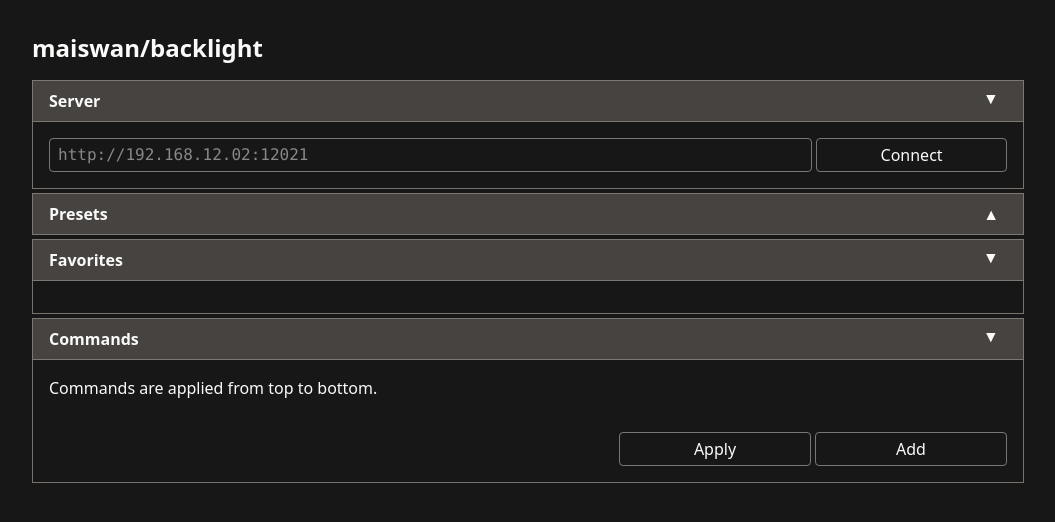
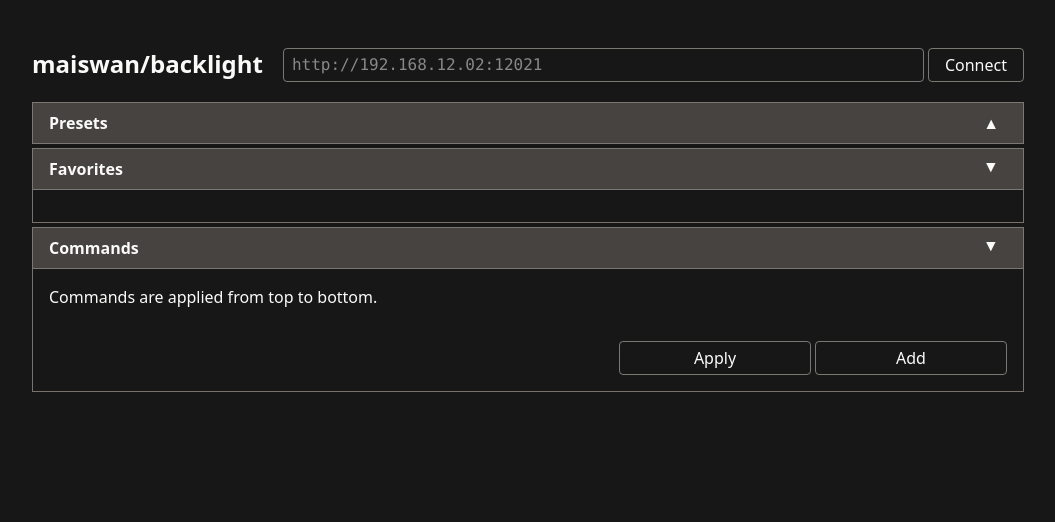
Before and after one commit to maiswan/backlight-dashboard, a React (Vite) app: page / in a window 1280 px wide. Shown: the top 522 px of the page, without its empty margins (112-1167 px from the left). Built offline with nearby package versions, Linux system fonts and the light colour scheme.

Commit message:
Collapse layout by extracting server input

```diff
--- a/src/App.css
+++ b/src/App.css
@@ -32,7 +32,7 @@ p {
 }
 
 button {
-    @apply cursor-pointer px-2 py-1 max-w-48 border-1 rounded-sm border-stone-400/70 hover:bg-fuchsia-200/40 hover:border-fuchsia-200 disabled:bg-gray-200/20 disabled:text-gray-300 transition-colors duration-200;
+    @apply cursor-pointer px-2 py-1 max-w-48 border-1 rounded-sm border-stone-400/70 hover:bg-fuchsia-200/30 hover:border-fuchsia-200 disabled:bg-gray-200/20 disabled:text-gray-300 transition-colors duration-200;
 }
 
 button.active {
--- a/src/App.tsx
+++ b/src/App.tsx
@@ -22,7 +22,6 @@ export default function App() {
         <div className="max-w-5xl mx-auto p-4 space-y-4">
             <header>
                 <div><Toaster /></div>
-                <h1>maiswan/backlight</h1>
             </header>
 
             <main className="flex flex-col gap-y-1">
--- a/src/components/ServerInput.tsx
+++ b/src/components/ServerInput.tsx
@@ -1,20 +1,19 @@
-import { useRef, useState } from "react";
+import { useState } from "react";
 import { useDashboardContext } from "../hooks/useCommandContext";
-import Expandable from "./Expandable";
 
 export default function ServerInput() {
 
     const { server, setServer } = useDashboardContext();
-    const initialServer = useRef(server);
 
     const [tempServer, setTempServer] = useState<string | null>(null);
 
     return (
-        <Expandable title="Server" isInitiallyExpanded={initialServer.current === ""}>
-            <form className="flex flex-row gap-1 m-0" action={() => setServer(tempServer ?? "")}>
-                <input value={tempServer ?? server} onChange={(e) => setTempServer(e.target.value)} placeholder="http://192.168.12.02:12021" className="basis-4/5" />
-                <button className="basis-1/5">Connect</button>
-            </form>
-        </Expandable>
+        <form className="flex flex-col md:flex-row gap-y-2 gap-1 md:gap-y-1 mb-4" action={() => setServer(tempServer ?? "")}>
+            <h1 className="text-nowrap mr-4">maiswan/backlight</h1>
+            <div className="flex-1 flex flex-row gap-1">
+                <input value={tempServer ?? server} onChange={(e) => setTempServer(e.target.value)} placeholder="http://192.168.12.02:12021" />
+                <button className="px-4!">Connect</button>
+            </div>
+        </form>
     )
 }
```
